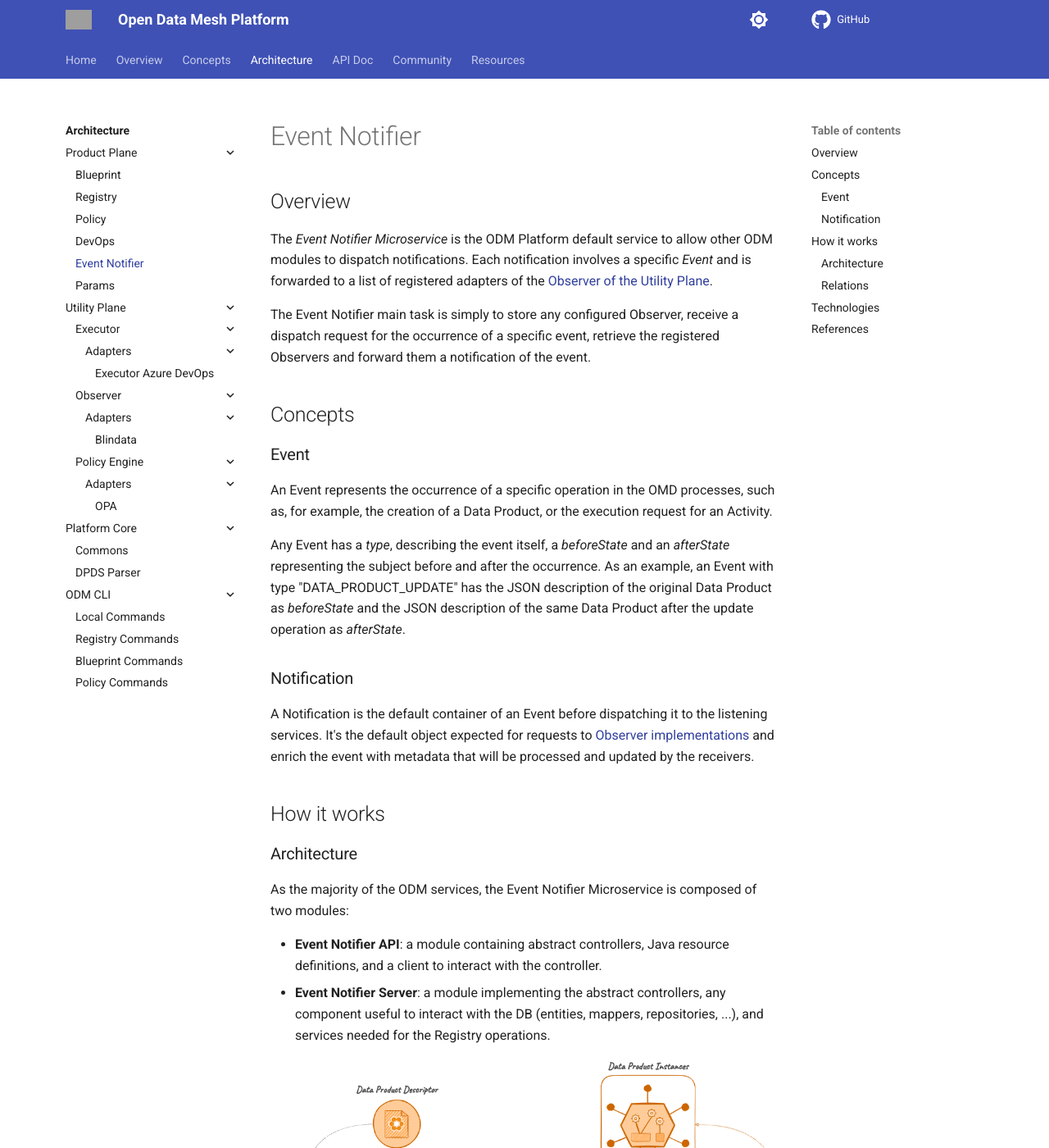
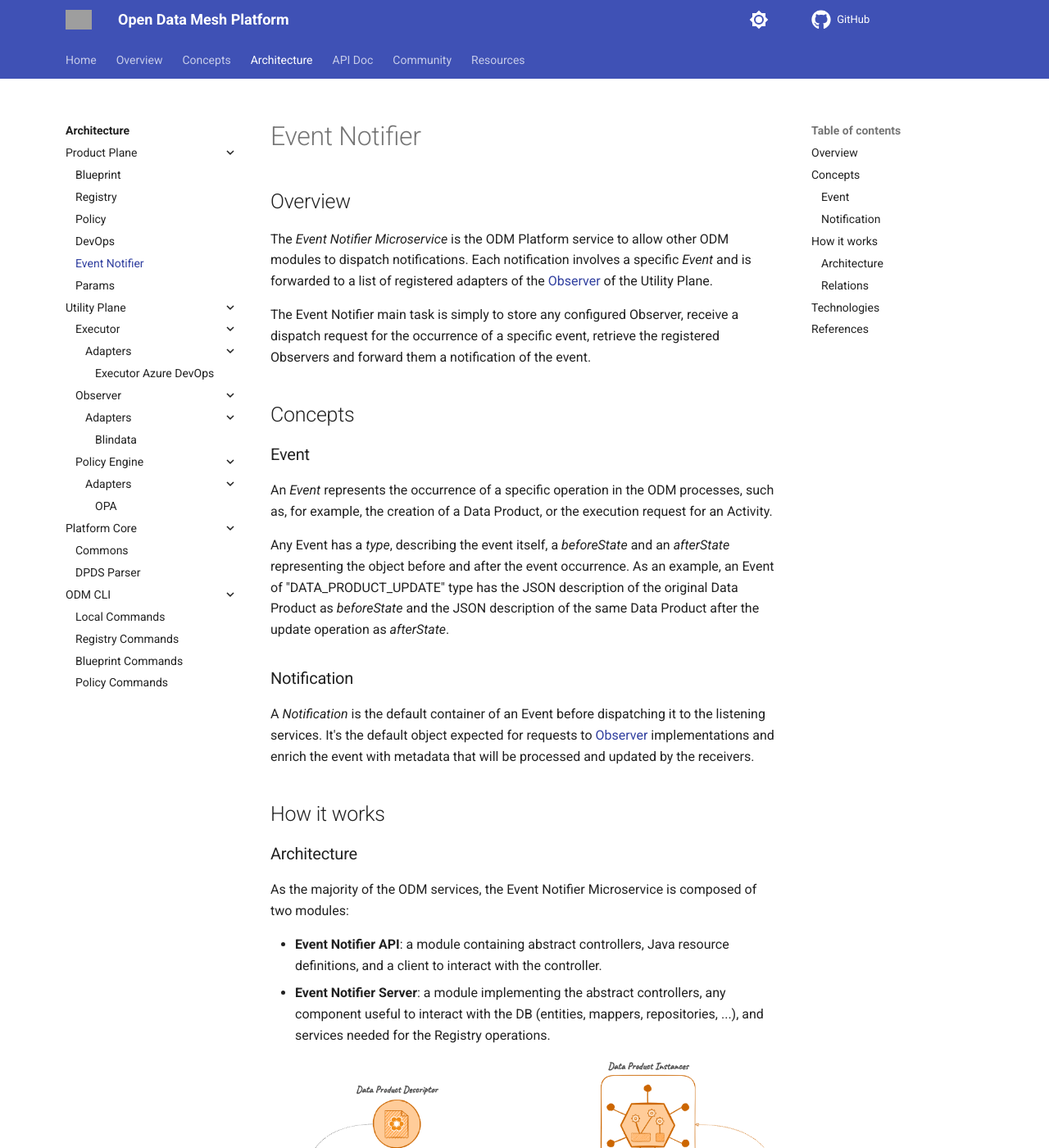
Before and after one commit to opendatamesh-initiative/odm-site-platform, an MkDocs documentation site: the page built from docs/architecture/product-plane/eventnotifier.md, in a window 1280 px wide and 1400 px high. Shown: the whole window at 82% size. Built offline with MkDocs 1.6.1 and Material for MkDocs 9.7.7, drawn with Linux system fonts in a browser that asks for light colours; comment, search, counter and statistics services are not loaded; some of the changed text lies outside the part shown; grey boxes are pictures that could not be loaded.

Commit message:
Small fixes

```diff
--- a/docs/architecture/product-plane/eventnotifier.md
+++ b/docs/architecture/product-plane/eventnotifier.md
@@ -2,9 +2,9 @@
 
 ## Overview
 
-The *Event Notifier Microservice* is the ODM Platform default service to allow other ODM modules to dispatch notifications.
+The *Event Notifier Microservice* is the ODM Platform service to allow other ODM modules to dispatch notifications.
 Each notification involves a specific *Event* and is forwarded to a list of registered adapters
-of the [Observer of the Utility Plane](../utility-plane/observer/index.md).
+of the [Observer](../utility-plane/observer/index.md)  of the Utility Plane.
 
 The Event Notifier main task is simply to store any configured Observer,
 receive a dispatch request for the occurrence of a specific event, retrieve the registered Observers and
@@ -14,17 +14,17 @@ forward them a notification of the event.
 
 ### Event
 
-An Event represents the occurrence of a specific operation in the OMD processes, such as, for example,
+An *Event* represents the occurrence of a specific operation in the ODM processes, such as, for example,
 the creation of a Data Product, or the execution request for an Activity.
 
-Any Event has a *type*, describing the event itself, a *beforeState* and an *afterState* representing the subject before and after the occurrence.
-As an example, an Event with type "DATA_PRODUCT_UPDATE" has the JSON description of the original Data Product
+Any Event has a *type*, describing the event itself, a *beforeState* and an *afterState* representing the object before and after the event occurrence.
+As an example, an Event of "DATA_PRODUCT_UPDATE" type has the JSON description of the original Data Product
 as *beforeState* and the JSON description of the same Data Product after the update operation as *afterState*.
 
 ### Notification
 
-A Notification is the default container of an Event before dispatching it to the listening services.
-It's the default object expected for requests to [Observer implementations](../utility-plane/observer/index.md) and
+A *Notification* is the default container of an Event before dispatching it to the listening services.
+It's the default object expected for requests to [Observer](../utility-plane/observer/index.md) implementations and
 enrich the event with metadata that will be processed and updated by the receivers.
 
 ## How it works
```
Also changed, not shown: other parts of docs/architecture/product-plane/eventnotifier.md (+1 -1 lines), docs/architecture/utility-plane/policy/adapters/opa.md (+14 -15 lines), docs/architecture/utility-plane/policy/index.md (+4 -4 lines).
